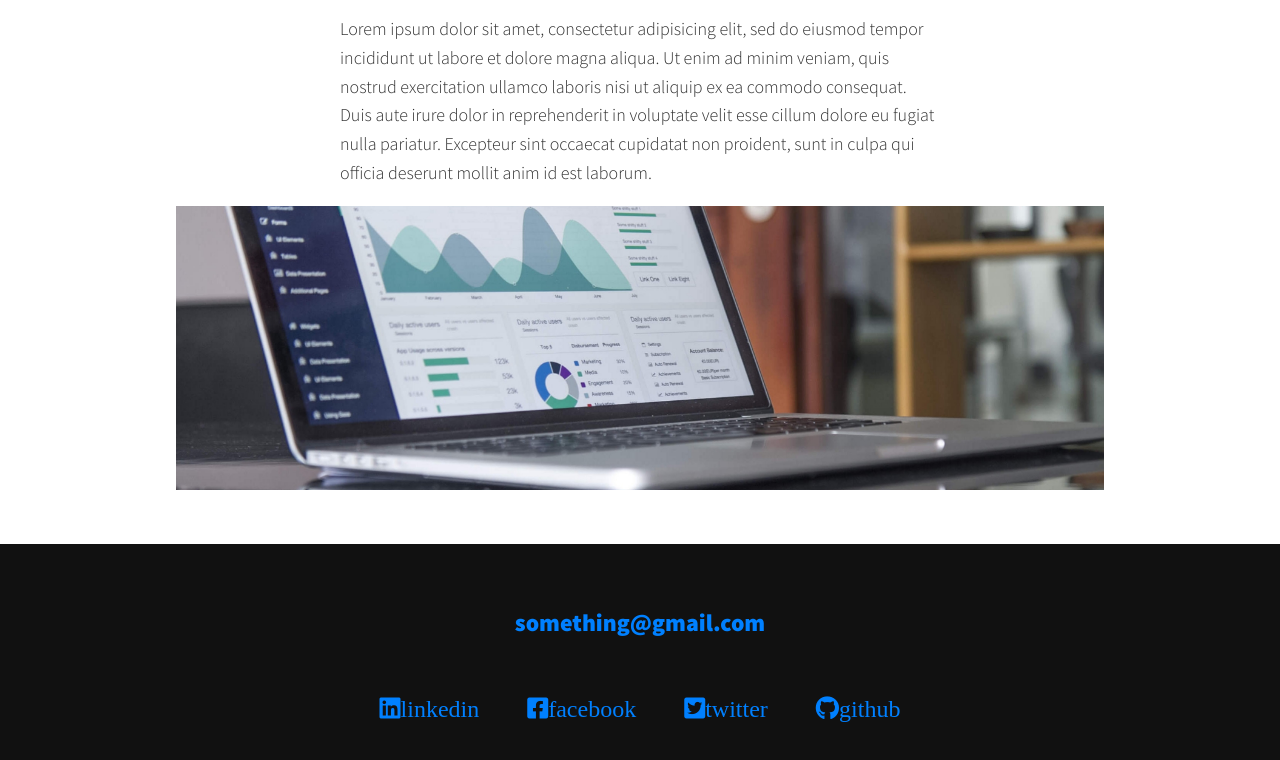
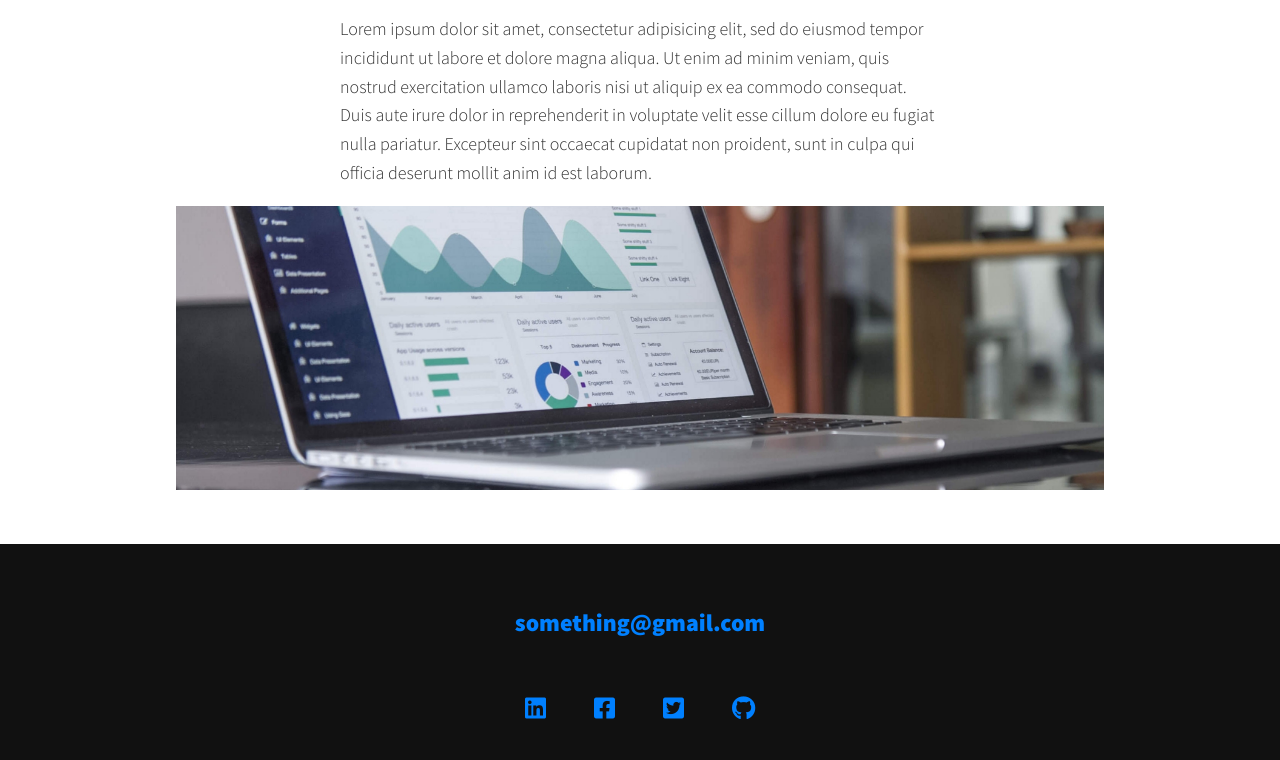
Before and after one commit to Yomna-Raouf/portfolio, a plain HTML site: page portfolio-item.html in a window 1280 px wide. Shown: the part 499-1259 px from the top of the page. Drawn offline with nearby package versions, Linux system fonts and the light colour scheme; files whose address does not match are found by name.

Commit message:
Update portfolio-item.html

```diff
--- a/portfolio-item.html
+++ b/portfolio-item.html
@@ -63,16 +63,16 @@
 		<a href="mailto:something@gmail.com" class="footer__link">something@gmail.com</a>
 		<ul class="social-list">
 			<li class="social-list__item">
-				<a class="social-list__link" href="https://www.linkedin.com"> <i class="fab fa-linkedin">linkedin</i> </a>
+				<a class="social-list__link" href="https://www.linkedin.com" aria-label="linkedin"> <i class="fab fa-linkedin"></i> </a>
 			</li>
 			<li class="social-list__item">
-				<a class="social-list__link" href="https://www.facebook.com"> <i class="fab fa-facebook-square">facebook</i> </a>
+				<a class="social-list__link" href="https://www.facebook.com" aria-label="facebook"> <i class="fab fa-facebook-square"></i> </a>
 			</li>
 			<li class="social-list__item">
-				<a class="social-list__link" href="https://twitter.com"> <i class="fab fa-twitter-square">twitter</i> </a>
+				<a class="social-list__link" href="https://twitter.com" aria-label="twitter"> <i class="fab fa-twitter-square"></i> </a>
 			</li>
 			<li class="social-list__item">
-				<a class="social-list__link" href="https://github.com"> <i class="fab fa-github">github</i> </a>
+				<a class="social-list__link" href="https://github.com" aria-label="github"> <i class="fab fa-github"></i> </a>
 			</li>
 
 		</ul>
```
